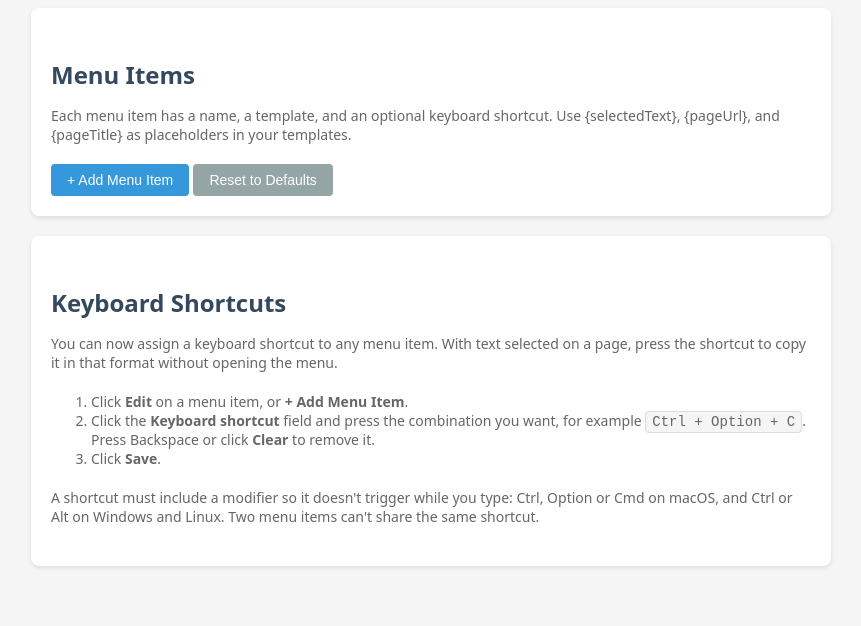
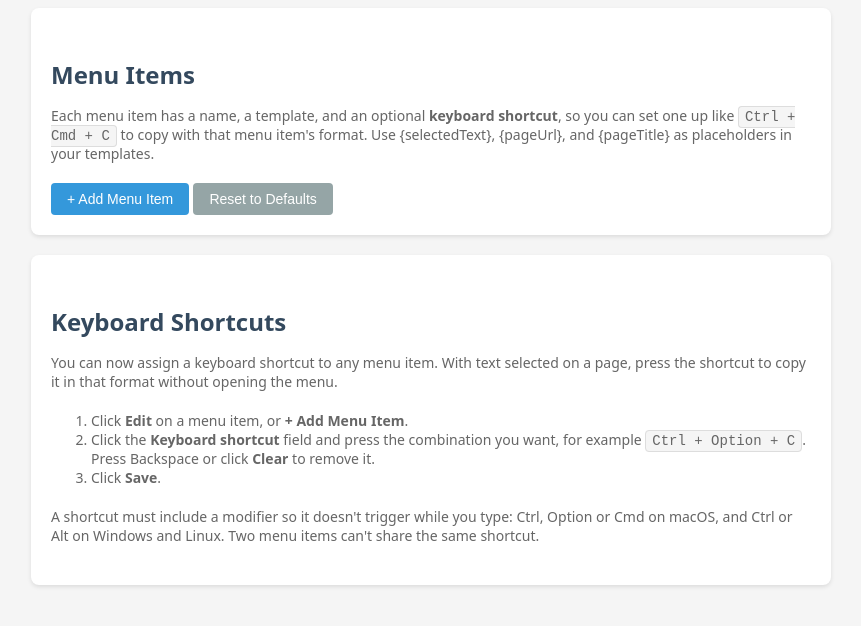
Before and after one commit to iggredible/copy-formatter, a website with bundled scripts: page src/views/options/options.html in a window 1280 px wide. Shown: the part 106-732 px from the top of the page, without its empty margins (209-1070 px from the left). Built offline with nearby package versions, Linux system fonts and the light colour scheme; some packages are replaced by stand-ins of ours.

Commit message:
Add a shortcut example to the menu items description

```diff
--- a/src/views/options/options.html
+++ b/src/views/options/options.html
@@ -11,7 +11,7 @@
 
     <section>
       <h2>Menu Items</h2>
-      <p class="description">Each menu item has a name, a template, and an optional keyboard shortcut. Use {selectedText}, {pageUrl}, and {pageTitle} as placeholders in your templates.</p>
+      <p class="description">Each menu item has a name, a template, and an optional <strong>keyboard shortcut</strong>, so you can set one up like <code>Ctrl + Cmd + C</code> to copy with that menu item's format. Use {selectedText}, {pageUrl}, and {pageTitle} as placeholders in your templates.</p>
       <div id="menuItems" class="items-list"></div>
       <button id="addMenuItem" class="btn btn-primary">+ Add Menu Item</button>
       <button id="resetToDefaults" class="btn btn-secondary">Reset to Defaults</button>
```
